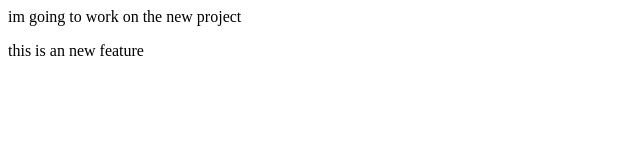
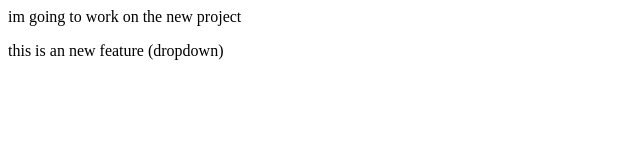
Before and after one commit to shubhamtukarampatil11-creator/localrepo, a plain HTML site: page index.html in a window 1280 px wide. Shown: the full height of the page, 0-640 px from the left. Drawn offline with Linux system fonts and the light colour scheme.

Commit message:
dropdown is been added to this feature branch

```diff
--- a/index.html
+++ b/index.html
@@ -1,2 +1,2 @@
 <p>im going to work on the new project</p>
-<p>this is an new feature</p>
+<p>this is an new feature (dropdown)</p>
```
